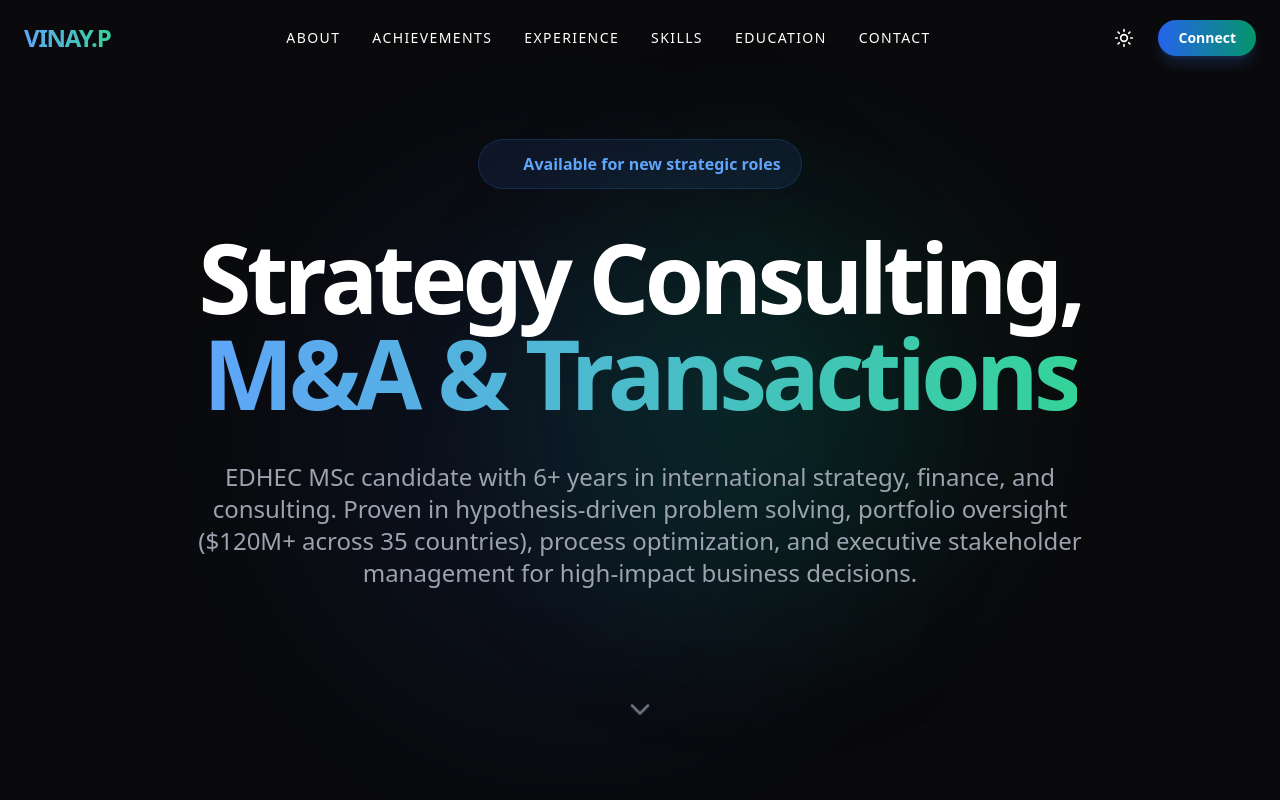
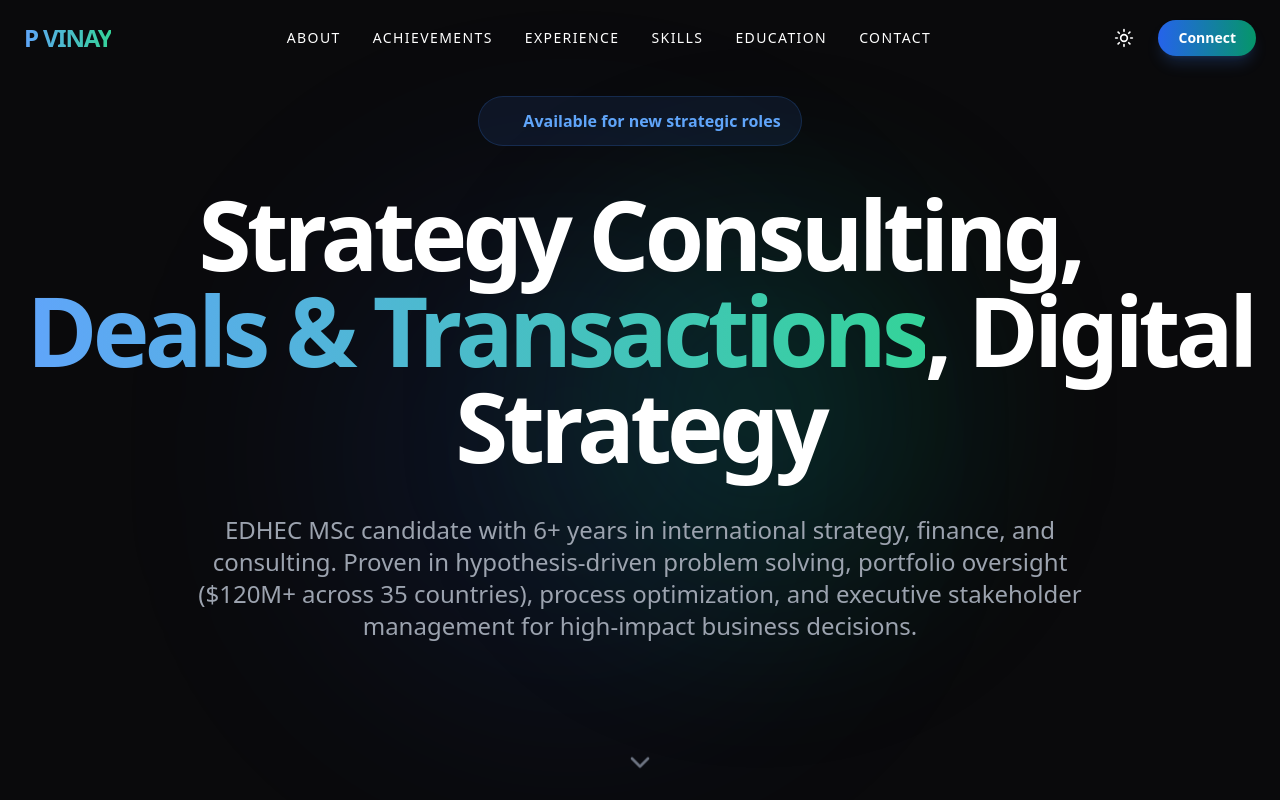
Before and after one commit to imfolloer/about-vinay, a plain HTML site: page index.html in a window 1280 px wide. Shown: the top 800 px of the page. Drawn offline with nearby package versions, Linux system fonts and the light colour scheme.

Commit message:
role title edits

```diff
--- a/index.html
+++ b/index.html
@@ -3,7 +3,7 @@
 <head>
   <meta charset="UTF-8" />
   <meta name="viewport" content="width=device-width, initial-scale=1.0"/>
-  <title>Vinay P - Strategy & Digital Transformation</title>
+  <title>Vinay Puthalapattu - Strategy Consulting, M&A Deals & Transactions, & Digital Transformation</title>
 
   <!-- Tailwind CSS CDN -->
   <script src="https://cdn.tailwindcss.com"></script>
@@ -58,7 +58,7 @@
   <nav id="navbar" class="fixed top-0 left-0 right-0 z-50 transition-all duration-300 py-5">
     <div class="container mx-auto px-6 flex justify-between items-center">
       <a href="#" class="text-2xl font-black tracking-tighter gradient-text">
-        VINAY.P
+        P VINAY
       </a>
 
       <div class="hidden md:flex items-center gap-8 font-medium">
@@ -109,7 +109,7 @@
 
       <h1 class="text-6xl md:text-8xl font-black tracking-tighter leading-none">
       Strategy Consulting,<br/>
-      <span class="gradient-text">M&A & Transactions</span>
+      <span class="gradient-text">Deals & Transactions</span>, Digital Strategy
     </h1>
 
       <p class="text-xl md:text-2xl text-gray-400 max-w-4xl mx-auto font-light leading-relaxed">
@@ -991,7 +991,7 @@ EDHEC MSc candidate with 6+ years in international strategy, finance, and consul
   <footer class="py-20 border-t border-white/10">
     <div class="container mx-auto px-6 flex flex-col md:flex-row justify-between items-center gap-10 text-center md:text-left">
       <div>
-        <h2 class="text-2xl font-black gradient-text">VINAY.P</h2>
+        <h2 class="text-2xl font-black gradient-text">P VINAY</h2>
         <p class="text-gray-500 mt-3 text-sm">For the next generation of business strategy.</p>
       </div>
 
```
